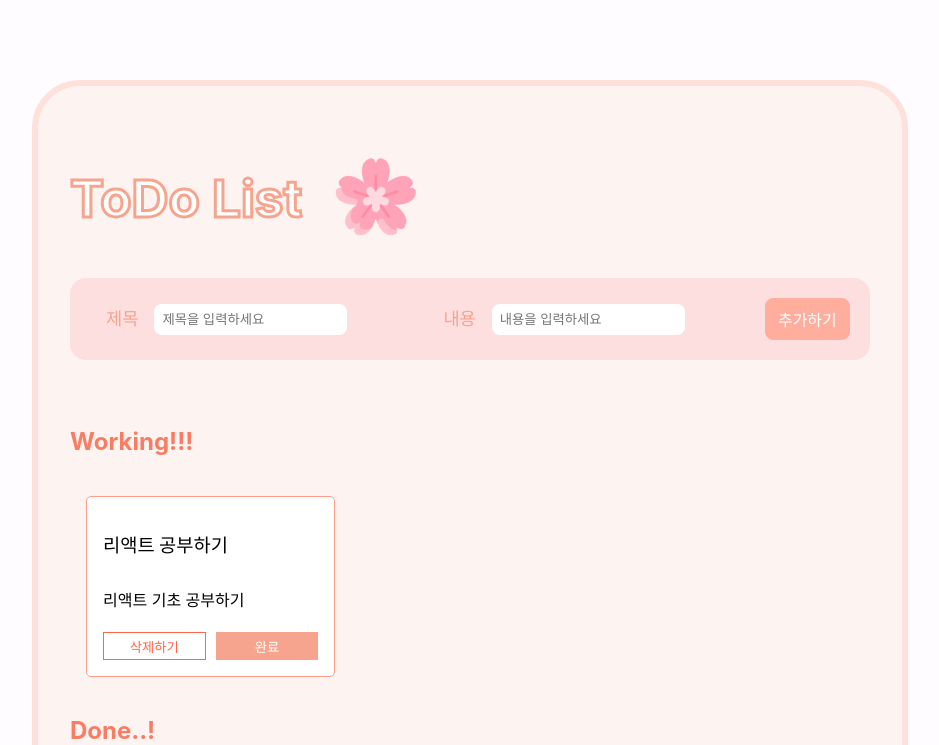
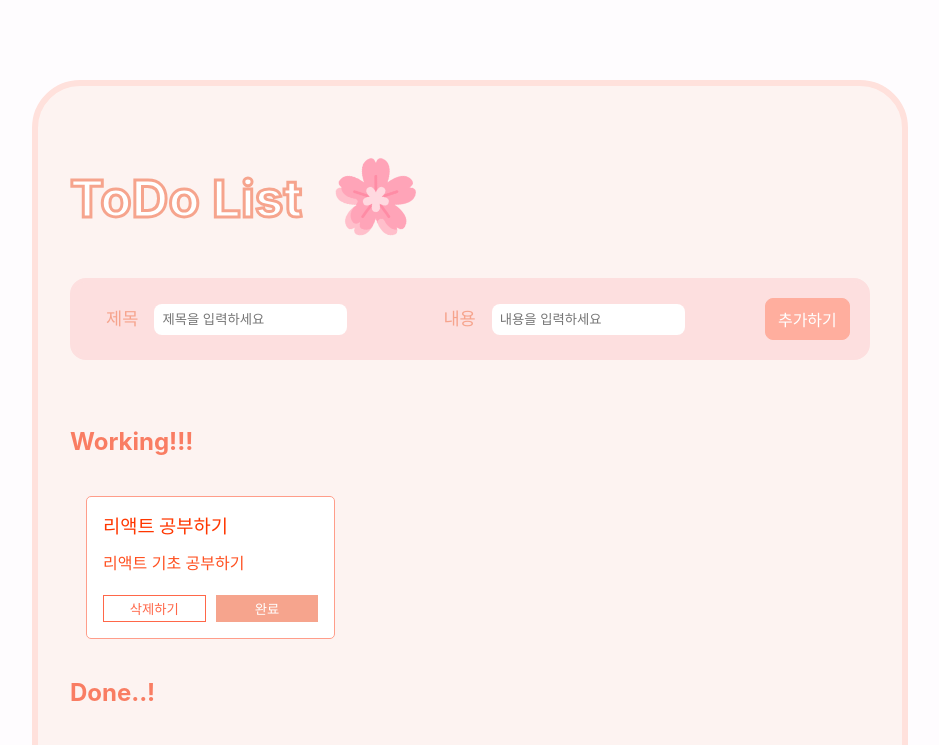
Before and after one commit to JEON-SEUNGBHIN/ToDoList, a React (Vite) app: page / in a window 1280 px wide. Shown: the top 745 px of the page, without its empty margins (170-1109 px from the left). Built offline with nearby package versions, Linux system fonts and the light colour scheme.

Commit message:
css 수정

```diff
--- a/src/index.css
+++ b/src/index.css
@@ -36,7 +36,6 @@ img {
   animation: rotate 7s linear infinite; /* 회전 애니메이션 적용 */
 }
 
-
 h1 {
   font-size: 3.2em;
   color: white;
@@ -58,12 +57,21 @@ h2{
   color: rgb(249, 125, 099);
 }
 
-
 h4{
   margin: 0 1rem;
   color: #f6a48d;
   font-size: 1.1rem;
   font-weight: 700;
+}
+
+h3{
+  margin: 0;
+  color: #ff3700;
+  font-weight: bolder;
+}
+
+span{
+  color: #ff5020;
 }
 
 input{
```
